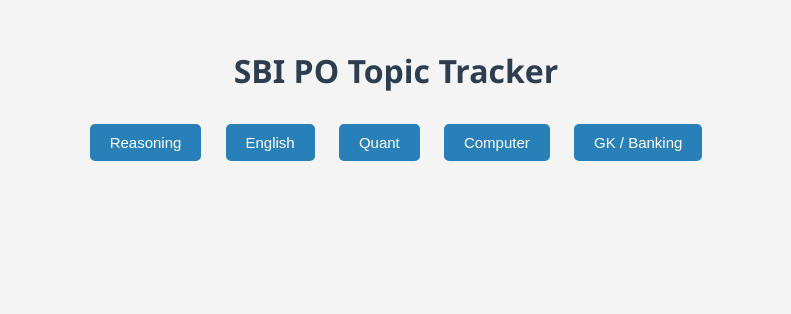
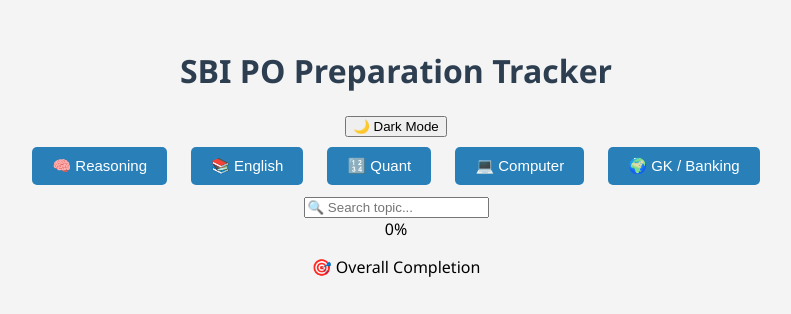
Before and after one commit to saisravantanguturi/sbi-po-tracker, a plain HTML site: page index.html in a window 1280 px wide. Shown: the whole page, without its empty margins (244-1035 px from the left). Drawn offline with Linux system fonts and the light colour scheme.

Commit message:
Update index.html

```diff
--- a/index.html
+++ b/index.html
@@ -1,19 +1,29 @@
 <!DOCTYPE html>
 <html lang="en">
 <head>
-  <meta charset="UTF-8">
-  <title>SBI PO Topic Tracker</title>
-  <link rel="stylesheet" href="style.css">
+  <meta charset="UTF-8" />
+  <title>SBI PO Preparation Tracker</title>
+  <link rel="stylesheet" href="style.css" />
 </head>
 <body>
-  <h1>SBI PO Topic Tracker</h1>
+  <header>
+    <h1>SBI PO Preparation Tracker</h1>
+    <button id="theme-toggle">🌙 Dark Mode</button>
+  </header>
 
   <div class="buttons">
-    <button onclick="showModule('reasoning')">Reasoning</button>
-    <button onclick="showModule('english')">English</button>
-    <button onclick="showModule('quant')">Quant</button>
-    <button onclick="showModule('computer')">Computer</button>
-    <button onclick="showModule('gk')">GK / Banking</button>
+    <button onclick="showModule('reasoning')">🧠 Reasoning</button>
+    <button onclick="showModule('english')">📚 English</button>
+    <button onclick="showModule('quant')">🔢 Quant</button>
+    <button onclick="showModule('computer')">💻 Computer</button>
+    <button onclick="showModule('gk')">🌍 GK / Banking</button>
+  </div>
+
+  <input type="text" id="searchBox" placeholder="🔍 Search topic..." oninput="filterTopics()" />
+
+  <div class="overall-progress">
+    <div id="overall-progress-circle" class="circular-progress">0%</div>
+    <p>🎯 Overall Completion</p>
   </div>
 
   <div id="modules">
```
